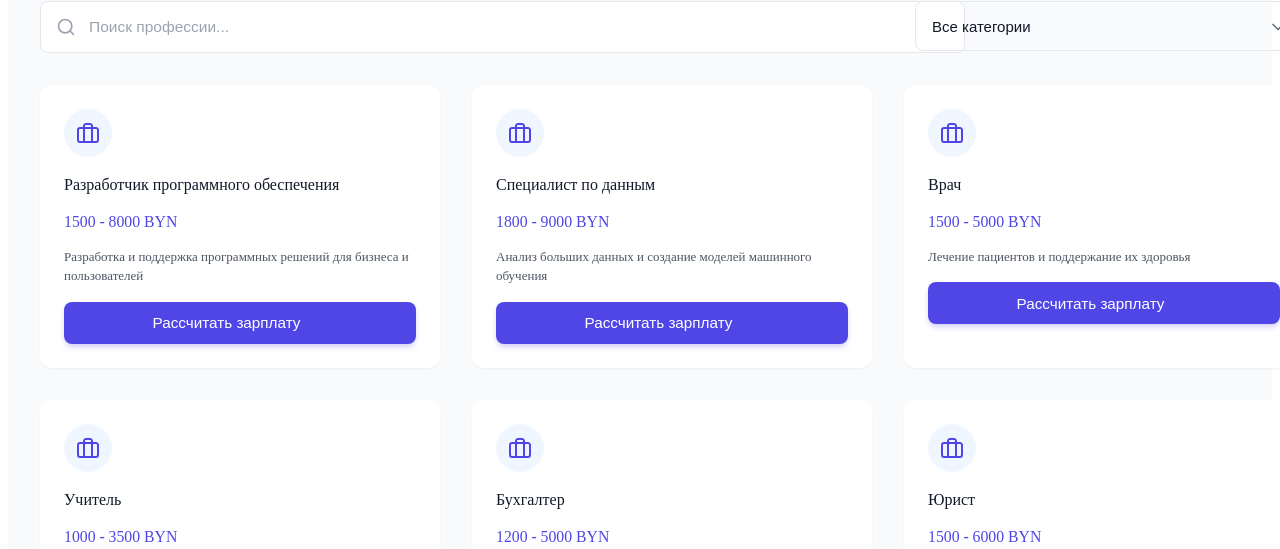
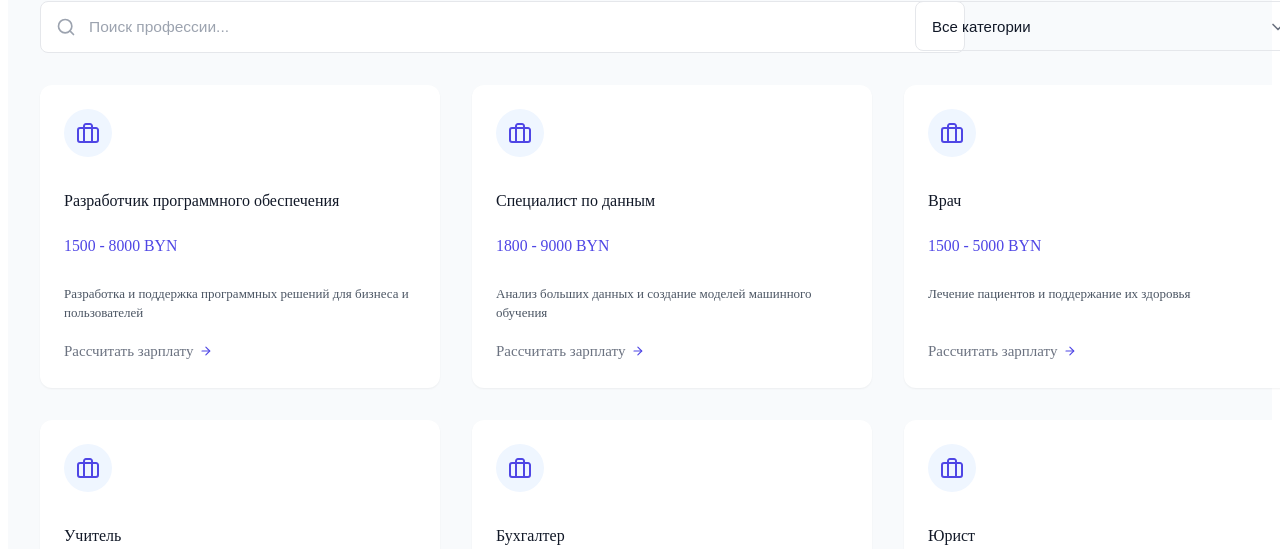
Before and after one commit to dabbygithub1/WebProject, a React (Create React App) app: page /professions in a window 1280 px wide. Shown: the part 251-800 px from the top of the page. Built offline with nearby package versions, Linux system fonts and the light colour scheme.

Commit message:
Корректировки страницы профессии

```diff
--- a/src/pages/ProfessionsPage/ProfessionsPage.css
+++ b/src/pages/ProfessionsPage/ProfessionsPage.css
@@ -102,6 +102,9 @@
   border-radius: 12px;
   padding: 24px;
   box-shadow: 0px 1px 2px rgba(0, 0, 0, 0.05);
+  display: flex;
+  flex-direction: column;
+  justify-content: space-between;
 }
 
 .profession-icon {
@@ -145,6 +148,7 @@
   font-size: 15.75px;
   color: #4F46E5;
   margin-bottom: 16px;
+  font-weight: 500;
 }
 
 .profession-description {
@@ -152,24 +156,37 @@
   color: #4B5563;
   margin-bottom: 16px;
   line-height: 1.5;
+  flex-grow: 1;
 }
 
-.calculate-button {
-  display: flex;
+.professions-grid .profession-card .calculate-link-styled {
+  display: inline-flex;
   align-items: center;
-  gap: 8px;
-  font-size: 15.25px;
-  color: #4F46E5;
-  background: none;
+  font-size: 15px;
+  font-weight: 500;
+  color: #6B7280;
+  background-color: transparent;
   border: none;
-  padding: 0;
+  padding: 4px 0;
   cursor: pointer;
-  transition: opacity 0.2s;
+  text-decoration: none;
+  transition: color 0.2s ease;
+
+  align-self: flex-start;
+  margin-top: auto;
 }
 
-.calculate-button:hover {
-  opacity: 0.8;
+.professions-grid .profession-card .calculate-link-styled:hover {
+  color: #4F46E5;
+  text-decoration: none;
 }
+
+.professions-grid .profession-card .calculate-link-styled .calculate-link-arrow {
+  margin-left: 6px;
+  width: 14px;
+  height: 14px;
+}
+
 
 .suggest-section {
   background: #FFFFFF;
--- a/src/pages/ProfessionsPage/ProfessionsPage.jsx
+++ b/src/pages/ProfessionsPage/ProfessionsPage.jsx
@@ -1,4 +1,5 @@
 import { useState } from 'react';
+import { Link, useNavigate } from 'react-router-dom';
 import Header from 'C:/SiteProject/calcora/src/components/Header/Header';
 import Footer from 'C:/SiteProject/calcora/src/components/Footer/Footer';
 import './ProfessionsPage.css';
@@ -93,18 +94,14 @@ const professions = [
 const ProfessionsPage = () => {
   const [searchQuery, setSearchQuery] = useState('');
   const [selectedCategory, setSelectedCategory] = useState('Все категории');
+  const navigate = useNavigate();
 
   const filteredProfessions = professions.filter(profession =>
     profession.title.toLowerCase().includes(searchQuery.toLowerCase())
   );
 
-  const handleCalculate = (professionId) => {
-    // Here will be the logic for calculation
-    console.log(`Calculating for profession ${professionId}`);
-  };
+  const handleSuggestProfession = () => {
 
-  const handleSuggestProfession = () => {
-    // Here will be the logic for suggesting a new profession
     console.log('Suggesting new profession');
   };
 
@@ -128,7 +125,6 @@ const ProfessionsPage = () => {
               className="search-input"
             />
           </div>
-
           <div className="category-select">
             <select
               value={selectedCategory}
@@ -153,13 +149,14 @@ const ProfessionsPage = () => {
               <h3 className="profession-title">{profession.title}</h3>
               <p className="profession-salary">{profession.salary}</p>
               <p className="profession-description">{profession.description}</p>
-              <button
-                className="calculate-button"
-                onClick={() => handleCalculate(profession.id)}
-              >
+              <Link to="/calculator" className="calculate-link-styled">
                 Рассчитать зарплату
-                <img src="/assets/icons/strelkaprofessions.svg" alt="" />
-              </button>
+                <img
+                  src="/assets/icons/strelkaprofessions.svg"
+                  alt="->"
+                  className="calculate-link-arrow"
+                />
+              </Link>
             </div>
           ))}
         </div>
```
